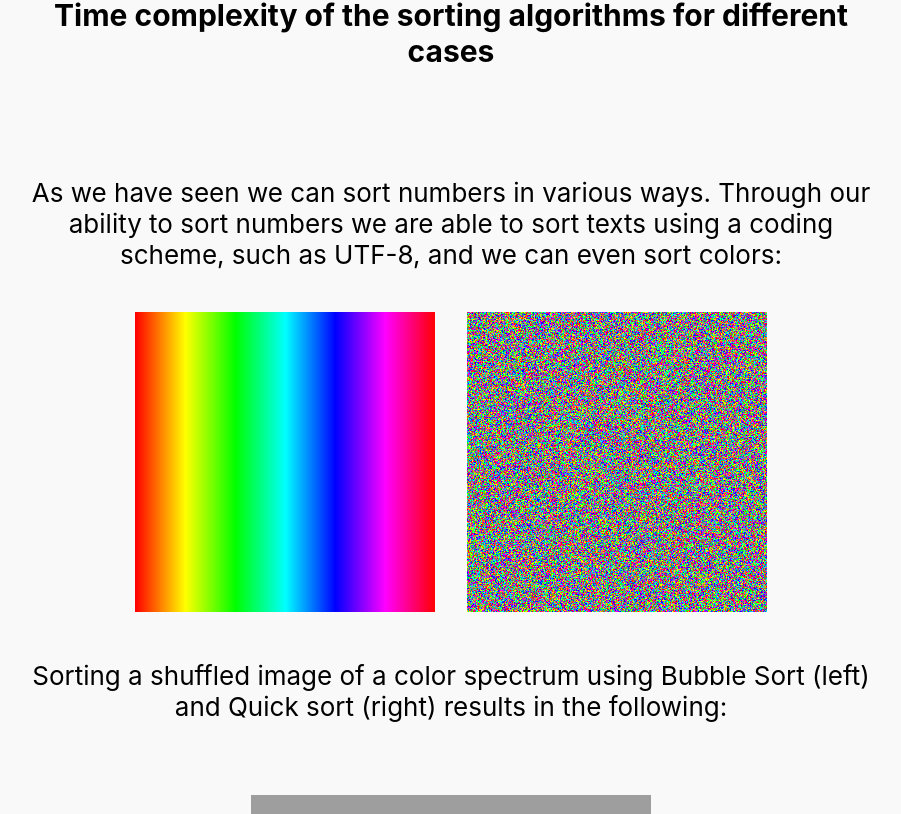
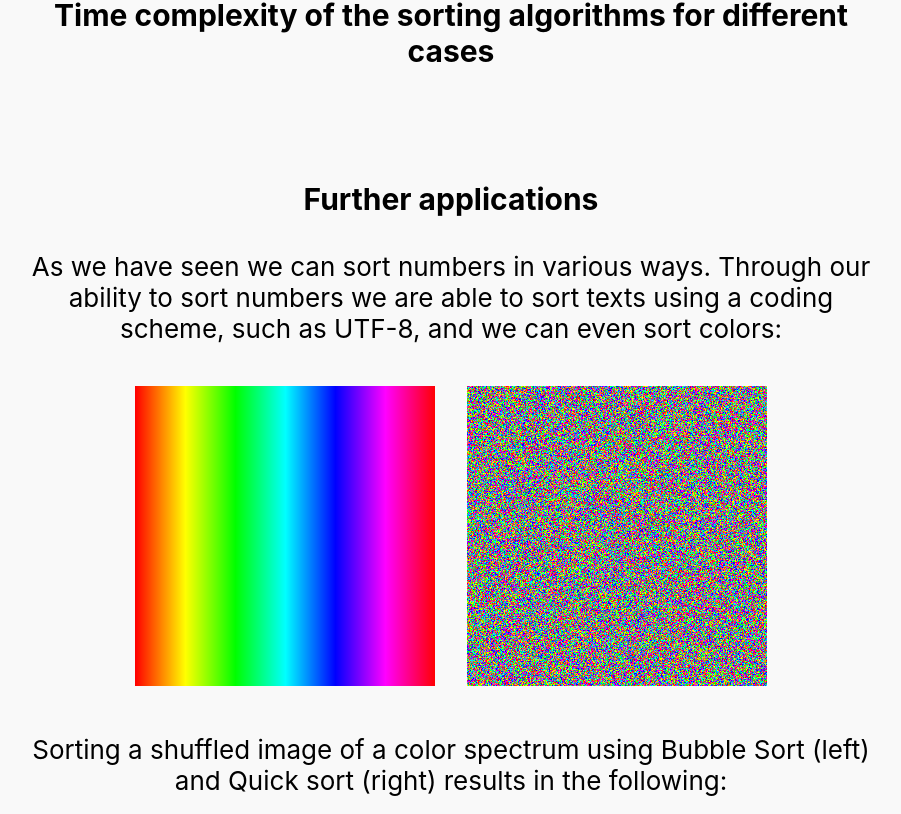
Before and after one commit to FlorianSp2000/visualization-of-sorting-algorithms, a React (Create React App) app: page / in a window 1280 px wide. Shown: the part 6326-7140 px from the top of the page, without its empty margins (189-1090 px from the left). Built offline with nearby package versions, Linux system fonts and the light colour scheme; grey boxes are pictures that could not be loaded.

Commit message:
Add header to last part

```diff
--- a/src/Applications.js
+++ b/src/Applications.js
@@ -2,7 +2,10 @@ import React from 'react';
 import ImageSort from './ImageSort';
 function Applications(props) {
     return (
-        <div style={{display: 'flex', justifyContent: 'center', alignItems: 'center', flexDirection: 'column', width: '80%'}}>
+        <div style={{display: 'flex', justifyContent: 'center', alignItems: 'center', flexDirection: 'column', width: '80%', marginTop: '30px'}}>
+            <section className="standard-header">
+                Further applications
+            </section>
             <div>
                 <p>As we have seen we can sort numbers in various ways. Through our ability to sort numbers we are able to sort texts
                     using a coding scheme, such as UTF-8, and we can even sort colors:
```
